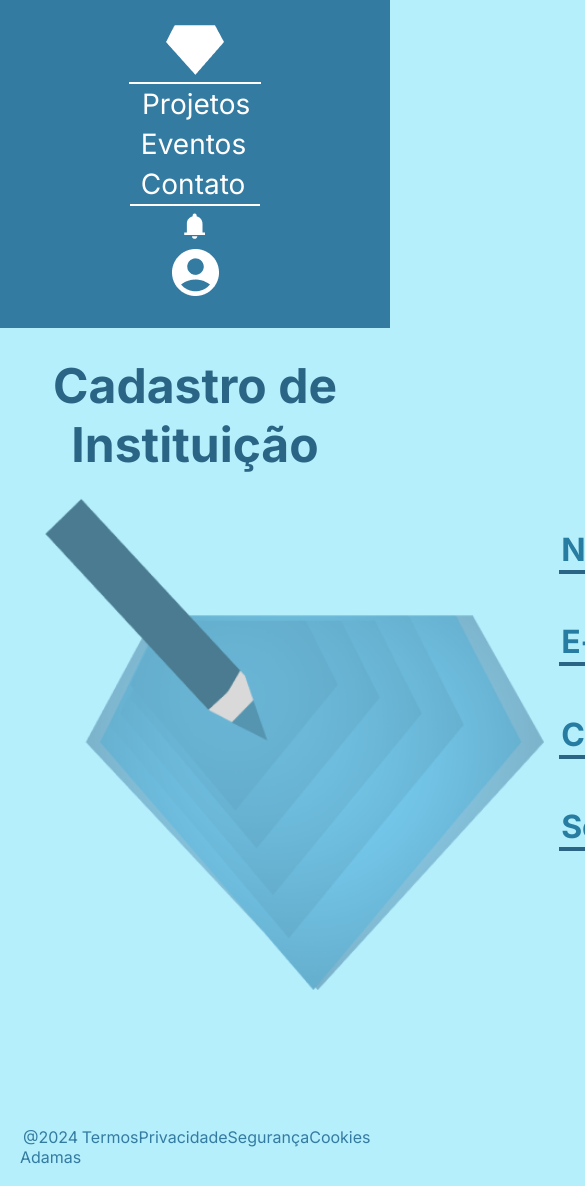
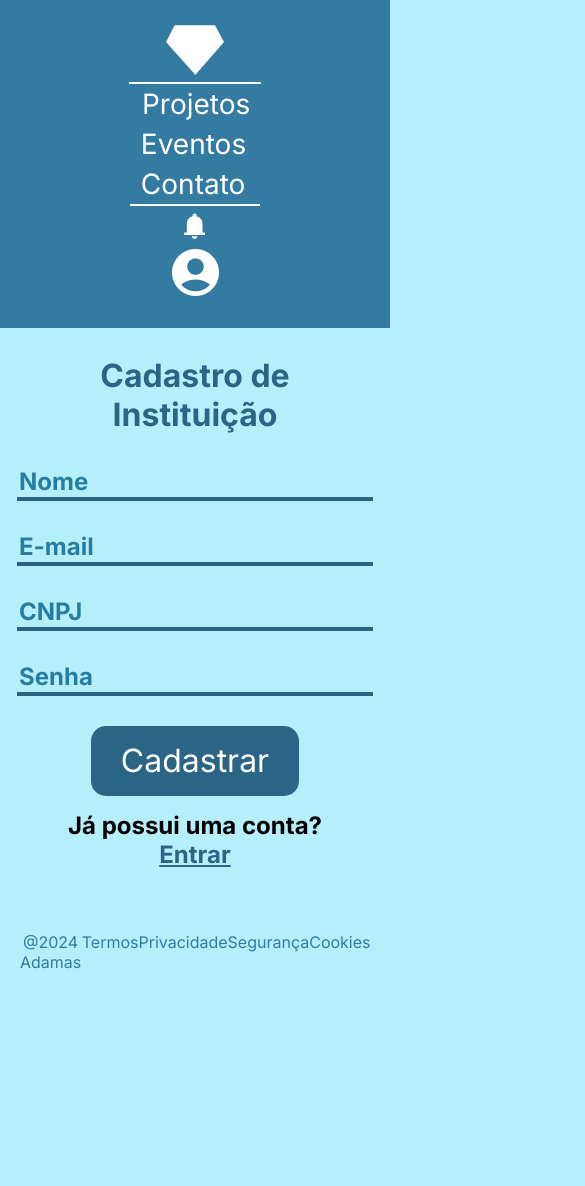
Before and after one commit to Noobolon/Adamas-FrontEnd, a Vue app: page /cadastrar/instituicao in a window 390 px wide. Shown: the top 1186 px of the page, 585 px wide, since content can reach past the window. After the commit the page ends 992 px from the top, so only its background shows below. Built offline with nearby package versions, Linux system fonts and the light colour scheme.

Commit message:
organização e responsividade das telas de registro

```diff
--- /dev/null
+++ b/src/assets/css/paleta.css
@@ -0,0 +1,19 @@
+:root{
+    --BackgroundColor: #B6EFFC;
+    --MenuColor: #7DD7FD;
+    --SubBackgroundColor: #7CBEE2;
+    --ToolbarColor: #347BA2;
+    --ButtonColor: #2B6585;
+
+    --CardColor: #347BA2;
+    --TextFieldColor: #277DA1;
+
+    --TagColor: #FF9090;
+    --TagSelectedColor: #9DE373;
+
+    --TextHighlight: #2B6585;
+    --TextHighlight2: #347BA2;
+    --Text: #000000;
+    --Text2: #ffffff;
+    --SubText: #D1D1D1;
+  }
--- a/src/assets/reg.css
+++ b/src/assets/css/registro.css
@@ -15,12 +15,12 @@ div{
     display: flex;
     padding: 5%;
     flex-direction: row;
-    justify-content: space-around;
+    justify-content:space-evenly;
 }
 
 img{
-    width: 500px;
-    height: 500px;
+    width: 450px;
+    height: 450px;
 }
 
 form{
@@ -74,3 +74,27 @@ input::placeholder{
 a{
     text-decoration: underline;
 }
+
+
+/*Responsividade das telas de registro*/
+@media screen and (max-width: 600px){
+
+    h1{
+        font-size: 2rem;
+    }
+
+    div{
+        flex-direction: column;
+        justify-content: center;
+        padding: 0;
+    }
+
+    form > *{
+        font-size: 1.5rem;
+    }
+
+    img{
+        display: none;
+    }
+
+}
--- a/src/assets/main.css
+++ b/src/assets/main.css
@@ -1,5 +1,5 @@
 @import url('https://fonts.googleapis.com/css2?family=Inter:wght@100..900&display=swap');
-@import './paleta.css';
+@import './css/paleta.css';
 
 
 :root{
--- a/src/assets/paleta.css
+++ /dev/null
@@ -1,19 +0,0 @@
-:root{
-    --BackgroundColor: #B6EFFC;
-    --MenuColor: #7DD7FD;
-    --SubBackgroundColor: #7CBEE2;
-    --ToolbarColor: #347BA2;
-    --ButtonColor: #2B6585;
-
-    --CardColor: #347BA2;
-    --TextFieldColor: #277DA1;
-
-    --TagColor: #FF9090;
-    --TagSelectedColor: #9DE373;
-
-    --TextHighlight: #2B6585;
-    --TextHighlight2: #347BA2;
-    --Text: #000000;
-    --Text2: #ffffff;
-    --SubText: #D1D1D1;
-  }
--- a/src/views/register/LogInstitution.vue
+++ b/src/views/register/LogInstitution.vue
@@ -22,6 +22,6 @@ export default {
 </template>
 
 <style scoped>
-@import url(../../assets/reg.css);
+@import url(../../assets/css/registro.css);
 
 </style>
--- a/src/views/register/LogUser.vue
+++ b/src/views/register/LogUser.vue
@@ -20,6 +20,6 @@ export default {
 </template>
 
 <style scoped>
-@import url(../../assets/reg.css);
+@import url(../../assets/css/registro.css);
 
 </style>
--- a/src/views/register/RegInstitution.vue
+++ b/src/views/register/RegInstitution.vue
@@ -23,6 +23,6 @@ export default {
 </template>
 
 <style scoped>
-@import url(../../assets/reg.css);
+@import url(../../assets/css/registro.css);
 
 </style>
--- a/src/views/register/RegUser.vue
+++ b/src/views/register/RegUser.vue
@@ -21,6 +21,6 @@ export default {
 </template>
 
 <style scoped>
-@import url(../../assets/reg.css);
+@import url(../../assets/css/registro.css);
 
 </style>
```
